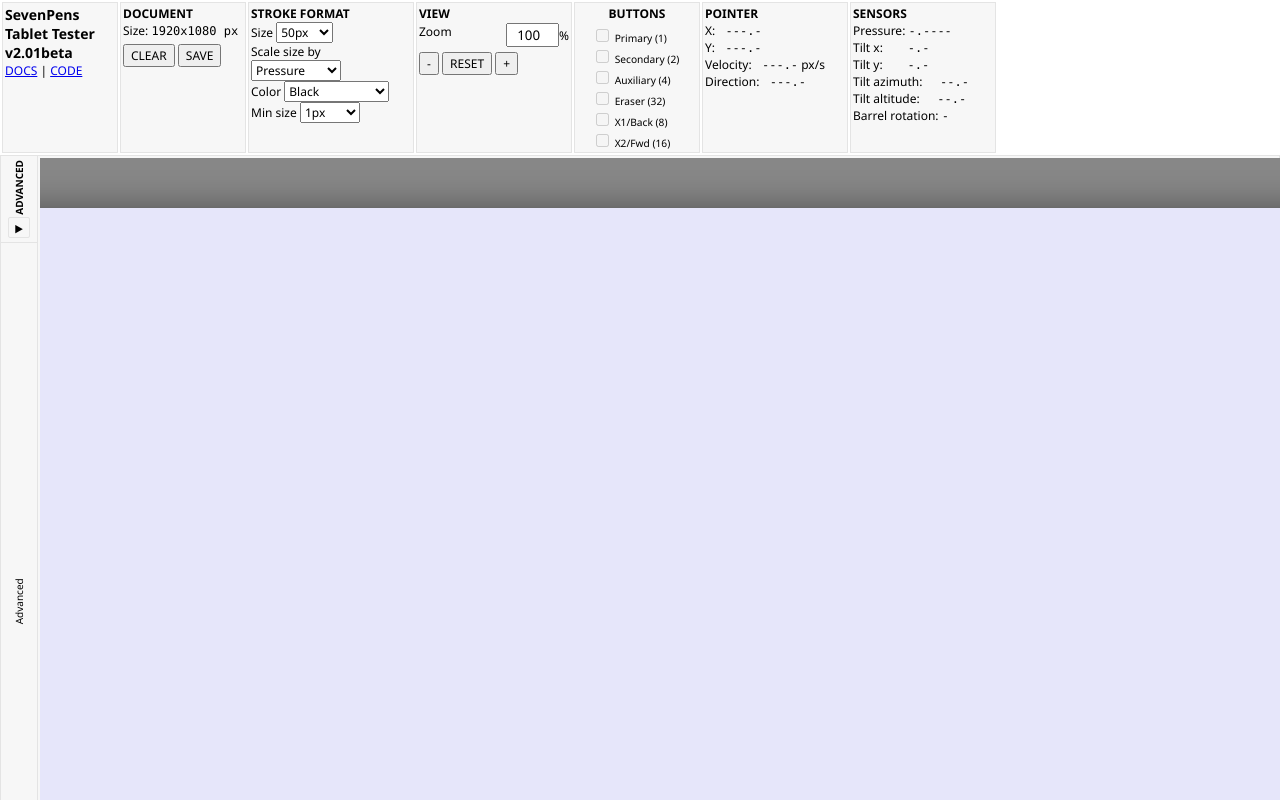
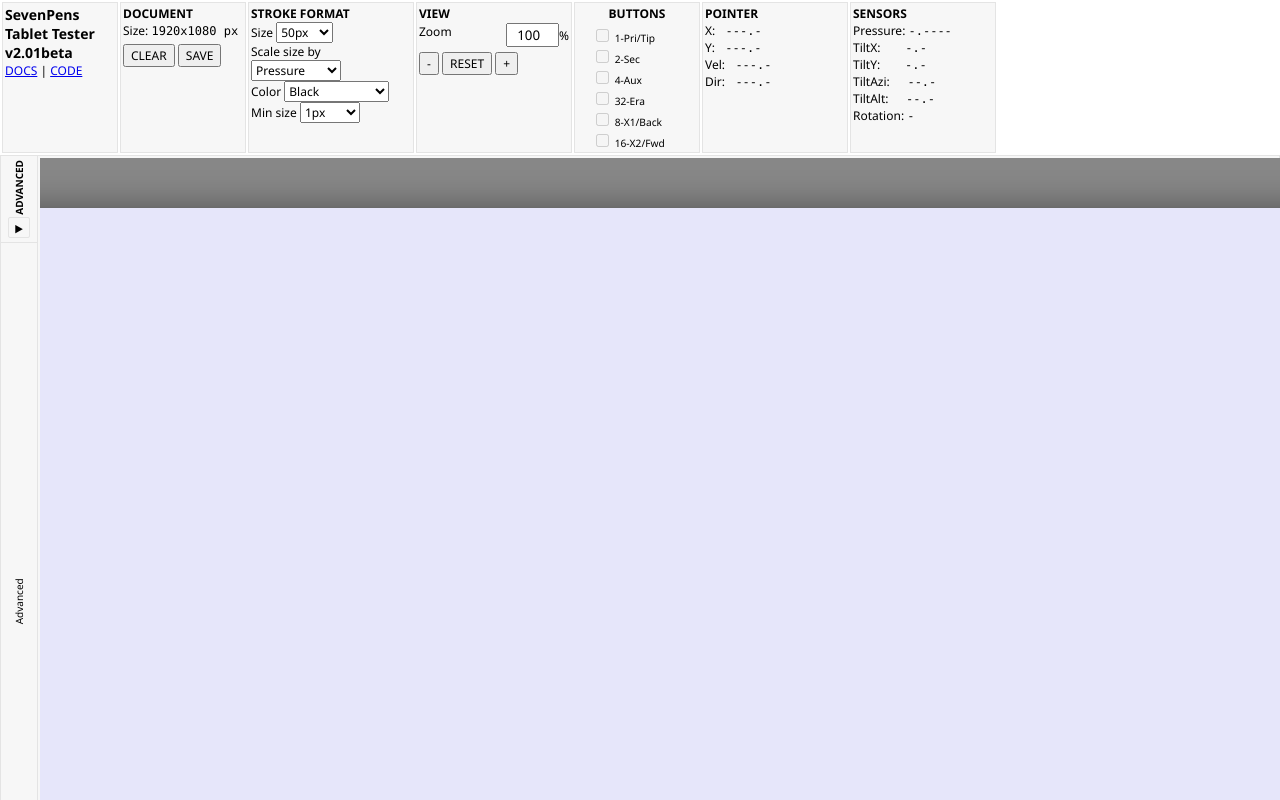
Before and after one commit to TheSevenPens/WebTabletTester, a Svelte app: page / in a window 1280 px wide. Shown: the top 800 px of the page. Built offline with nearby package versions, Linux system fonts and the light colour scheme.

Commit message:
UI cleanup

```diff
--- a/src/components/AdvancedSettingsPanel.svelte
+++ b/src/components/AdvancedSettingsPanel.svelte
@@ -7,10 +7,7 @@
         syncPaintSettingsToLegacy,
         syncProcessingSettingsToLegacy,
     } from '../lib/syncStoresToLegacy';
-    import {
-        resetAllProcessingToDefault,
-        setProcessingAndNotify,
-    } from '../lib/processing_helpers';
+    import { resetAllProcessingToDefault, setProcessingAndNotify } from '../lib/processing_helpers';
     import { PRESSURE_QUANT_OPTIONS } from '../lib/constants';
     import SliderWithNumber from './SliderWithNumber.svelte';
     import CurveGraph from './CurveGraph.svelte';
--- a/src/components/ButtonsPanel.svelte
+++ b/src/components/ButtonsPanel.svelte
@@ -11,12 +11,50 @@
     <div style="text-align: center; margin-bottom: 4px;">
         <span style="font-weight: bold">BUTTONS</span>
     </div>
-    <div style="font-size: 0.85em; display: flex; flex-direction: column; gap: 2px; padding-left: 15px;">
-        <label><input type="checkbox" checked={(getButtonsVal($pointerLiveStats.buttons) & 1) !== 0} disabled /> Primary (1)</label>
-        <label><input type="checkbox" checked={(getButtonsVal($pointerLiveStats.buttons) & 2) !== 0} disabled /> Secondary (2)</label>
-        <label><input type="checkbox" checked={(getButtonsVal($pointerLiveStats.buttons) & 4) !== 0} disabled /> Auxiliary (4)</label>
-        <label><input type="checkbox" checked={(getButtonsVal($pointerLiveStats.buttons) & 32) !== 0} disabled /> Eraser (32)</label>
-        <label><input type="checkbox" checked={(getButtonsVal($pointerLiveStats.buttons) & 8) !== 0} disabled /> X1/Back (8)</label>
-        <label><input type="checkbox" checked={(getButtonsVal($pointerLiveStats.buttons) & 16) !== 0} disabled /> X2/Fwd (16)</label>
+    <div
+        style="font-size: 0.85em; display: flex; flex-direction: column; gap: 2px; padding-left: 15px;"
+    >
+        <label
+            ><input
+                type="checkbox"
+                checked={(getButtonsVal($pointerLiveStats.buttons) & 1) !== 0}
+                disabled
+            /> 1-Pri/Tip</label
+        >
+        <label
+            ><input
+                type="checkbox"
+                checked={(getButtonsVal($pointerLiveStats.buttons) & 2) !== 0}
+                disabled
+            /> 2-Sec</label
+        >
+        <label
+            ><input
+                type="checkbox"
+                checked={(getButtonsVal($pointerLiveStats.buttons) & 4) !== 0}
+                disabled
+            /> 4-Aux</label
+        >
+        <label
+            ><input
+                type="checkbox"
+                checked={(getButtonsVal($pointerLiveStats.buttons) & 32) !== 0}
+                disabled
+            /> 32-Era</label
+        >
+        <label
+            ><input
+                type="checkbox"
+                checked={(getButtonsVal($pointerLiveStats.buttons) & 8) !== 0}
+                disabled
+            /> 8-X1/Back</label
+        >
+        <label
+            ><input
+                type="checkbox"
+                checked={(getButtonsVal($pointerLiveStats.buttons) & 16) !== 0}
+                disabled
+            /> 16-X2/Fwd</label
+        >
     </div>
 </div>
--- a/src/components/PointerStatsPanel.svelte
+++ b/src/components/PointerStatsPanel.svelte
@@ -8,6 +8,6 @@
     <br />
     <StatsRow label="X" value={$pointerLiveStats.canvasPosXProcessed} />
     <StatsRow label="Y" value={$pointerLiveStats.canvasPosYProcessed} />
-    <StatsRow label="Velocity" value={$pointerLiveStats.velocity} suffix=" px/s" />
-    <StatsRow label="Direction" value={$pointerLiveStats.direction} />
+    <StatsRow label="Vel" value={$pointerLiveStats.velocity} />
+    <StatsRow label="Dir" value={$pointerLiveStats.direction} />
 </div>
--- a/src/components/SensorsPanel.svelte
+++ b/src/components/SensorsPanel.svelte
@@ -6,9 +6,9 @@
 <div class="controlscolumn" id="sensorsColumn">
     <span style="font-weight: bold">SENSORS</span> <br />
     <StatsRow label="Pressure" value={$pointerLiveStats.pressureProcessed} />
-    <StatsRow label="Tilt x" value={$pointerLiveStats.tiltXProcessed} />
-    <StatsRow label="Tilt y" value={$pointerLiveStats.tiltYProcessed} />
-    <StatsRow label="Tilt azimuth" value={$pointerLiveStats.tiltAzimuthProcessed} />
-    <StatsRow label="Tilt altitude" value={$pointerLiveStats.tiltAltitudeProcessed} />
-    <StatsRow label="Barrel rotation" value={$pointerLiveStats.barrelRotation} />
+    <StatsRow label="TiltX" value={$pointerLiveStats.tiltXProcessed} />
+    <StatsRow label="TiltY" value={$pointerLiveStats.tiltYProcessed} />
+    <StatsRow label="TiltAzi" value={$pointerLiveStats.tiltAzimuthProcessed} />
+    <StatsRow label="TiltAlt" value={$pointerLiveStats.tiltAltitudeProcessed} />
+    <StatsRow label="Rotation" value={$pointerLiveStats.barrelRotation} />
 </div>
```
